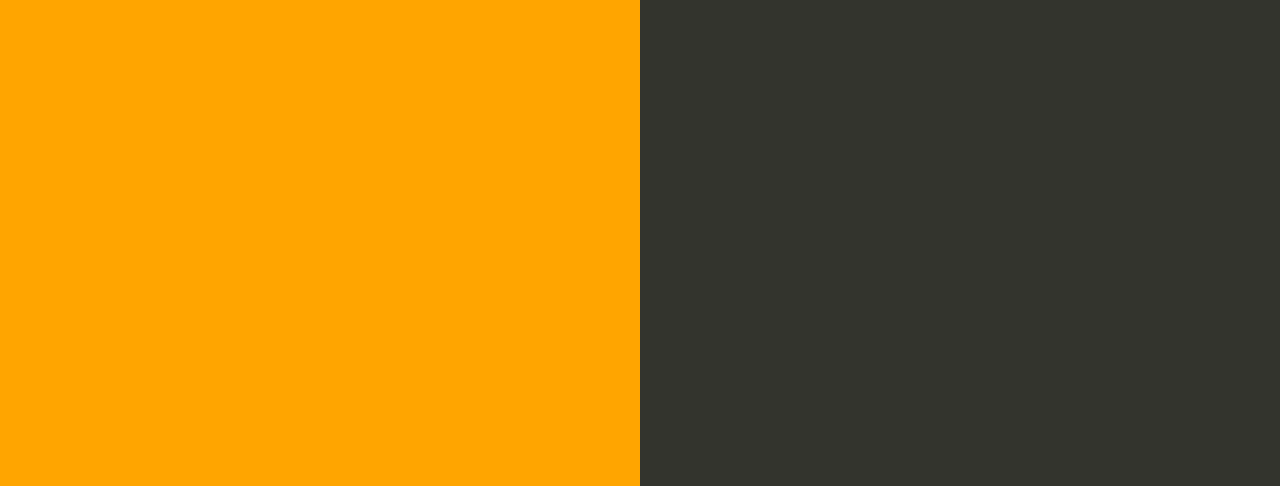
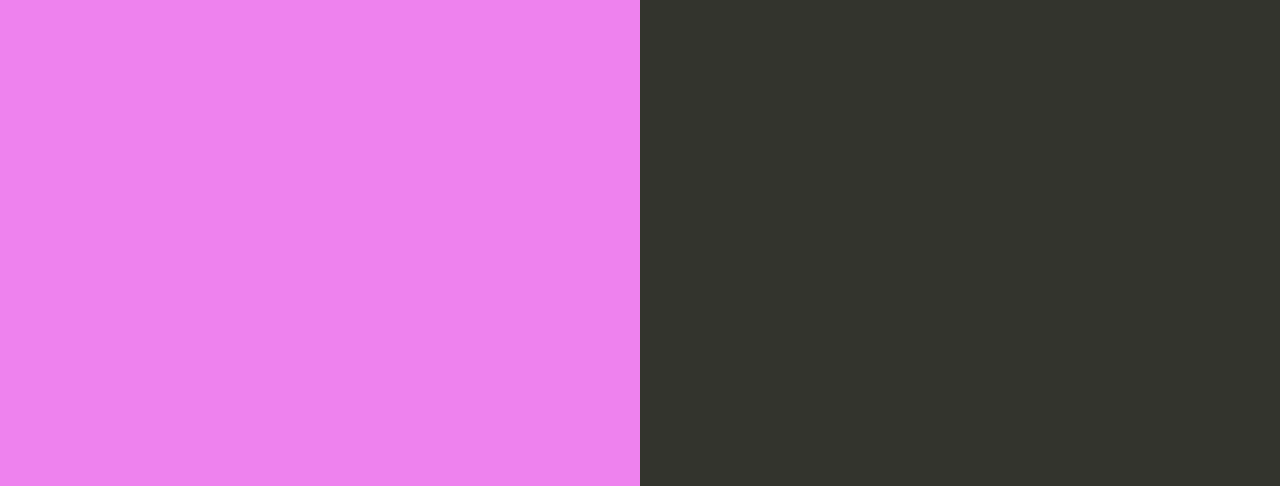
Before and after one commit to QuocToanHCMUS/dva-repo-express-js-sample-app, a website: page index.html in a window 1280 px wide. Shown: the part 314-800 px from the top of the page. Drawn offline with Linux system fonts and the light colour scheme.

Commit message:
Update index.html

```diff
--- a/index.html
+++ b/index.html
@@ -35,7 +35,7 @@
 
         text-align: right;
         padding-top: 11em;
-        background-color: orange;
+        background-color: violet;
 
       }
       .textColumn p {
```
